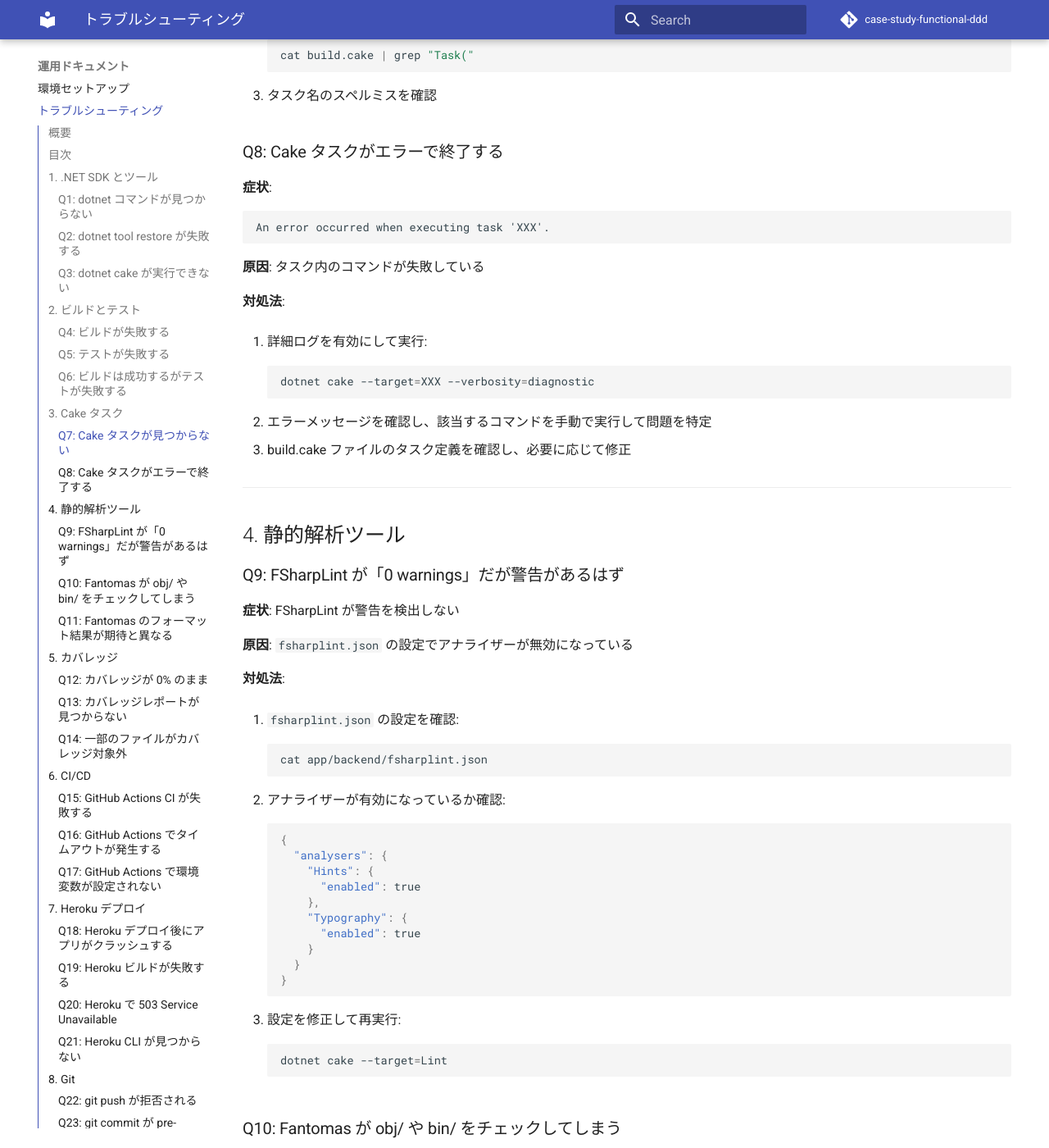
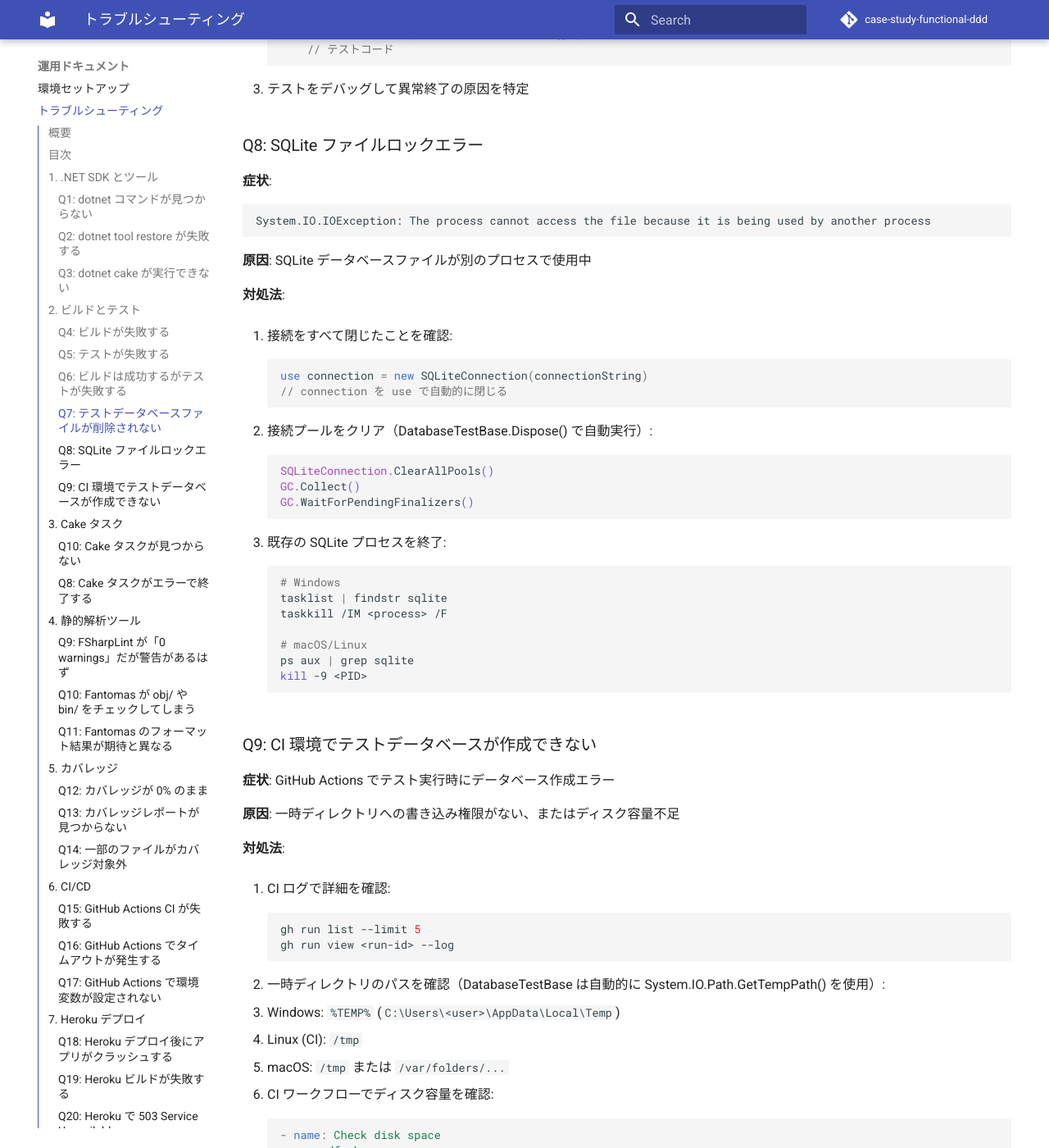
Before and after one commit to k2works/case-study-functional-ddd, an MkDocs documentation site: the page built from docs/operation/troubleshooting-guide.md, in a window 1280 px wide and 1400 px high, scrolled down 4829 px. Shown: the whole window at 82% size. Built offline with MkDocs 1.6.1 and Material for MkDocs 9.7.7, drawn with Linux system fonts in a browser that asks for light colours; comment, search, counter and statistics services are not loaded; some of the changed text lies outside the part shown.

Commit message:
docs(test): テストデータベース設定とトラブルシューティングガイドを追加
- README.md にテストデータベース設定セクションを追加
  - DatabaseTestBase の使用例とトランザクション制御の例を記載
  - 自動データベース作成・マイグレーション・クリーンアップの説明
  - データベース設定情報を更新（SQLite/PostgreSQL、Dapper、FluentMigrator）

- troubleshooting-guide.md に Q7-Q9 を追加
  - Q7: テストデータベースファイルが削除されない
  - Q8: SQLite ファイルロックエラー
  - Q9: CI 環境でテストデータベースが作成できない
  - 各問題の原因と対処法を詳細に記載

🤖 Generated with [Claude Code](https://claude.com/claude-code)

Co-Authored-By: Claude <noreply@anthropic.com>

````diff
--- a/docs/operation/troubleshooting-guide.md
+++ b/docs/operation/troubleshooting-guide.md
@@ -188,11 +188,100 @@ dotnet cake --target=Build
 dotnet cake --target=Test
 ```
 
+### Q7: テストデータベースファイルが削除されない
+
+**症状**: テスト実行後に一時ディレクトリに `.db` ファイルが残る
+
+**原因**: テストが異常終了し、IDisposable.Dispose() が呼ばれなかった
+
+**対処法**:
+
+1. 一時ディレクトリの `.db` ファイルを手動削除:
+```bash
+# Windows
+del %TEMP%\test_db_*.db
+
+# macOS/Linux
+rm /tmp/test_db_*.db
+```
+
+2. テストを use ブロックで囲むことを確認:
+```fsharp
+[<Fact>]
+let ``テスト名`` () =
+    use testBase = { new DatabaseTestBase() }  // use を使用
+    // テストコード
+```
+
+3. テストをデバッグして異常終了の原因を特定
+
+### Q8: SQLite ファイルロックエラー
+
+**症状**:
+```
+System.IO.IOException: The process cannot access the file because it is being used by another process
+```
+
+**原因**: SQLite データベースファイルが別のプロセスで使用中
+
+**対処法**:
+
+1. 接続をすべて閉じたことを確認:
+```fsharp
+use connection = new SQLiteConnection(connectionString)
+// connection を use で自動的に閉じる
+```
+
+2. 接続プールをクリア（DatabaseTestBase.Dispose() で自動実行）:
+```fsharp
+SQLiteConnection.ClearAllPools()
+GC.Collect()
+GC.WaitForPendingFinalizers()
+```
+
+3. 既存の SQLite プロセスを終了:
+```bash
+# Windows
+tasklist | findstr sqlite
+taskkill /IM <process> /F
+
+# macOS/Linux
+ps aux | grep sqlite
+kill -9 <PID>
+```
+
+### Q9: CI 環境でテストデータベースが作成できない
+
+**症状**: GitHub Actions でテスト実行時にデータベース作成エラー
+
+**原因**: 一時ディレクトリへの書き込み権限がない、またはディスク容量不足
+
+**対処法**:
+
+1. CI ログで詳細を確認:
+```bash
+gh run list --limit 5
+gh run view <run-id> --log
+```
+
+2. 一時ディレクトリのパスを確認（DatabaseTestBase は自動的に System.IO.Path.GetTempPath() を使用）:
+   - Windows: `%TEMP%` (`C:\Users\<user>\AppData\Local\Temp`)
+   - Linux (CI): `/tmp`
+   - macOS: `/tmp` または `/var/folders/...`
+
+3. CI ワークフローでディスク容量を確認:
+```yaml
+- name: Check disk space
+  run: df -h
+```
+
+4. 不要なキャッシュをクリアしてディスク容量を確保
+
 ---
 
 ## 3. Cake タスク
 
-### Q7: Cake タスクが見つからない
+### Q10: Cake タスクが見つからない
 
 **症状**:
 ```
````
Also changed, not shown: other parts of docs/operation/troubleshooting-guide.md (+2 -2 lines), README.md (+45 -1 lines).
